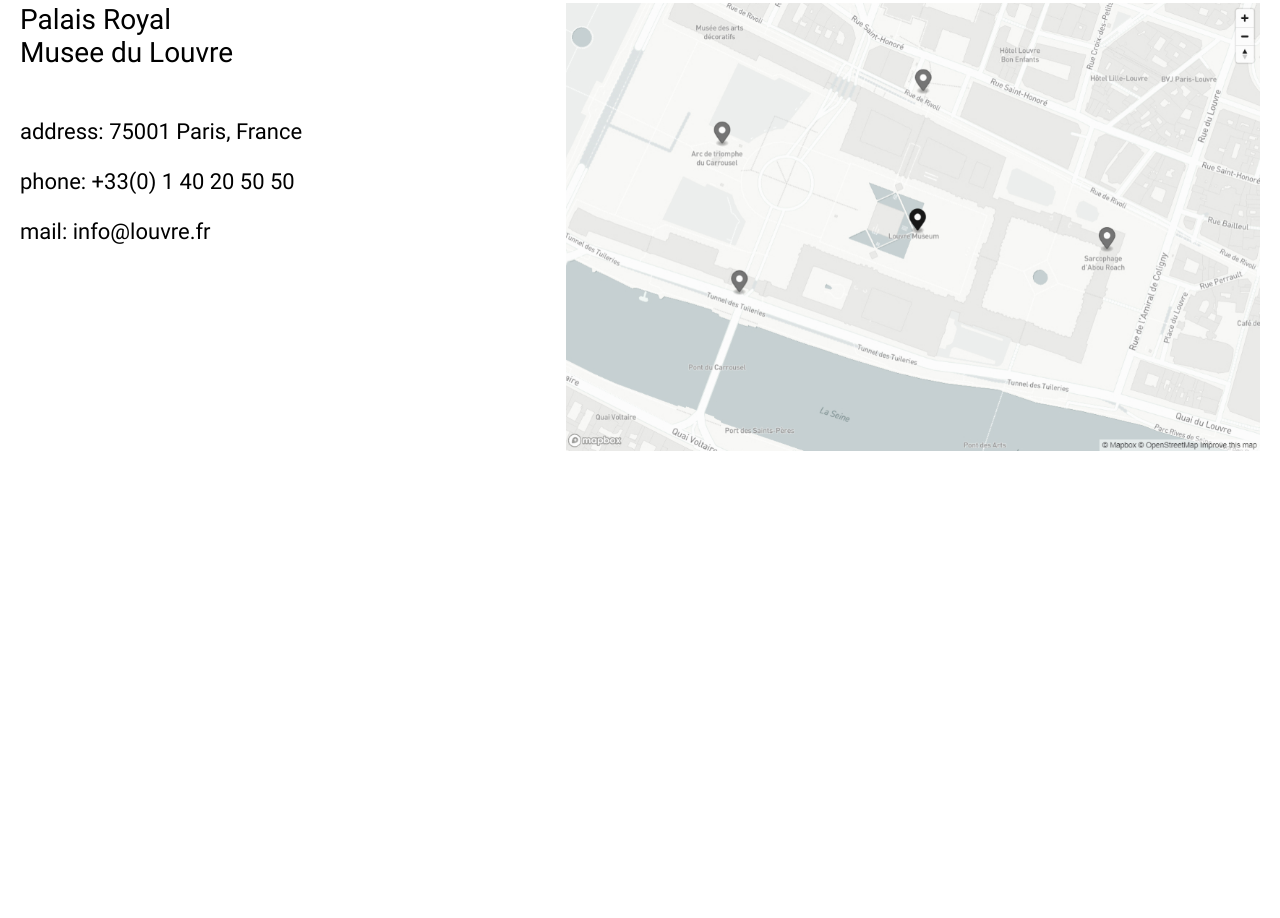
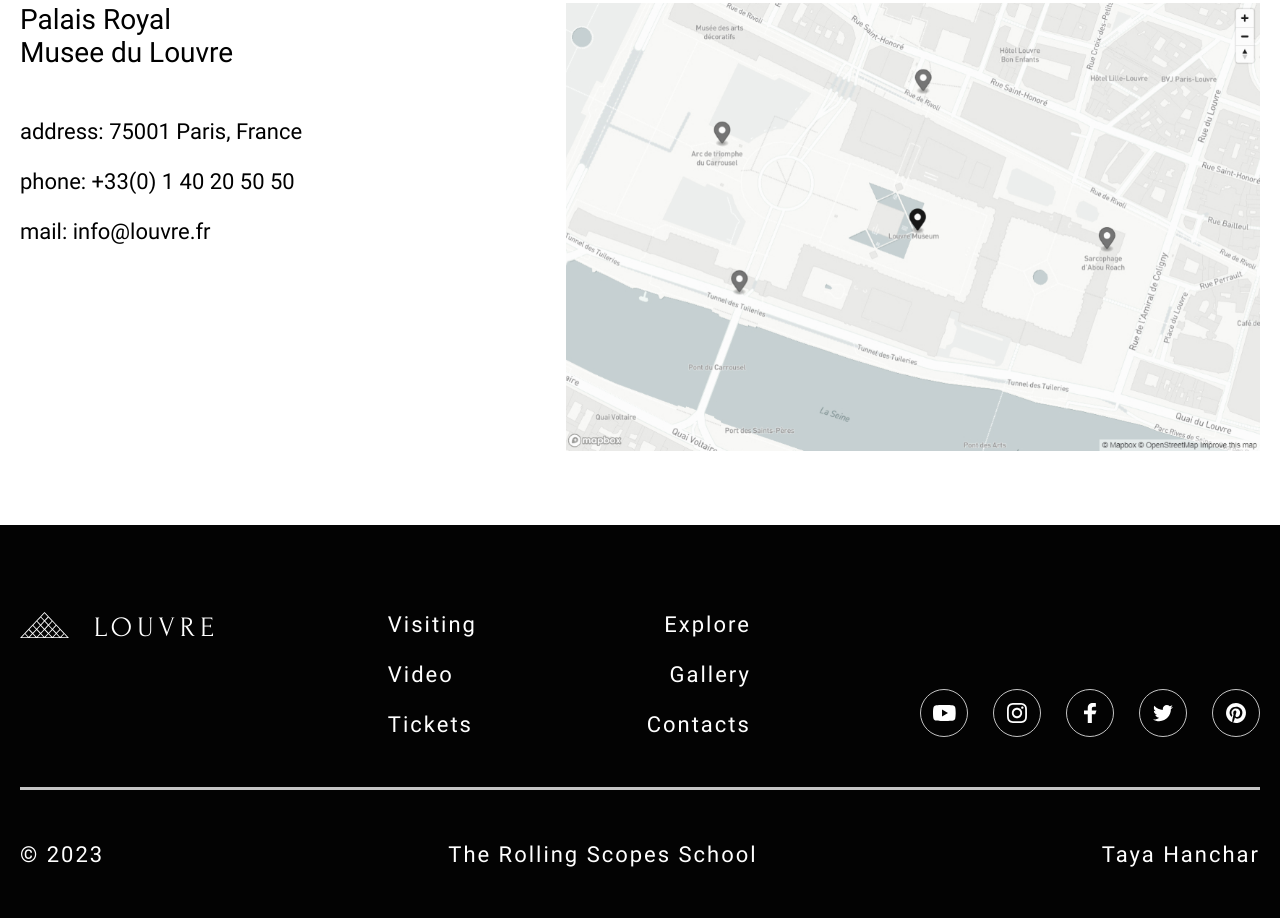
Before and after one commit to tayahanchar/museum, a website built with webpack: page src/index.html in a window 1280 px wide. Shown: the part 7598-8516 px from the top of the page. Before the commit the page ends 8123 px from the top, so only its background shows below. Built offline with nearby package versions, Linux system fonts and the light colour scheme; files whose address does not match are found by name.

Commit message:
feat: add responsive design in footer

```diff
--- a/src/index.html
+++ b/src/index.html
@@ -315,7 +315,7 @@
     </section>
   </main>
 
-  <!-- <footer class="footer">
+  <footer class="footer">
     <div class="container">
       <div class="footer__top">
         <div class="logo">
@@ -354,10 +354,10 @@
       </div>
       <div class="footer__bottom">
         <p>© 2023</p>
-        <a href="https://rs.school" target="_blank">The Rolling Scopes School</a>
+        <a class="rs" href="https://rs.school" target="_blank">The Rolling Scopes School</a>
         <a href="https://github.com/tayahanchar" target="_blank">Taya Hanchar</a>
       </div>
     </div>
-  </footer> -->
+  </footer>
 </body>
 </html>
--- a/src/scss/style.scss
+++ b/src/scss/style.scss
@@ -1619,6 +1619,7 @@
   @extend %flex-row;
   justify-content: space-between;
   position: relative;
+  gap: 40px;
 
   &::after {
     content: "";
@@ -1628,6 +1629,34 @@
 	  position: absolute;
 	  bottom: 4px;
     background-color: $gray-color;
+
+    @media (max-width: 768px) {
+      left: 0px;
+    }
+  }
+
+  @media (max-width: 1024px) {
+    padding: 63px 0px 57px 0px;
+  }
+
+  @media (max-width: 1023px) {
+    flex-wrap: wrap;
+    padding-right: 57px;
+  }
+
+  @media (max-width: 768px) {
+    padding: 49px 57px 57px 0px;
+    justify-content: center;
+  }
+
+  @media (max-width: 440px) {
+    display: none;
+  }
+}
+
+.rs {
+  @media (max-width: 700px) {
+    display: none;
   }
 }
 
```
